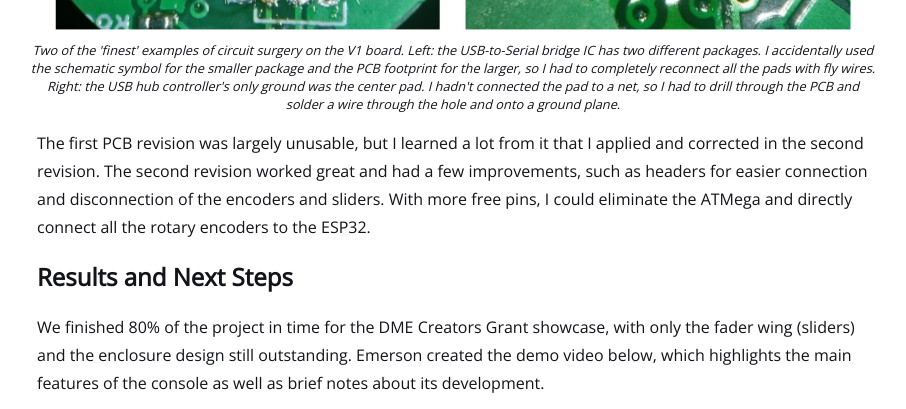
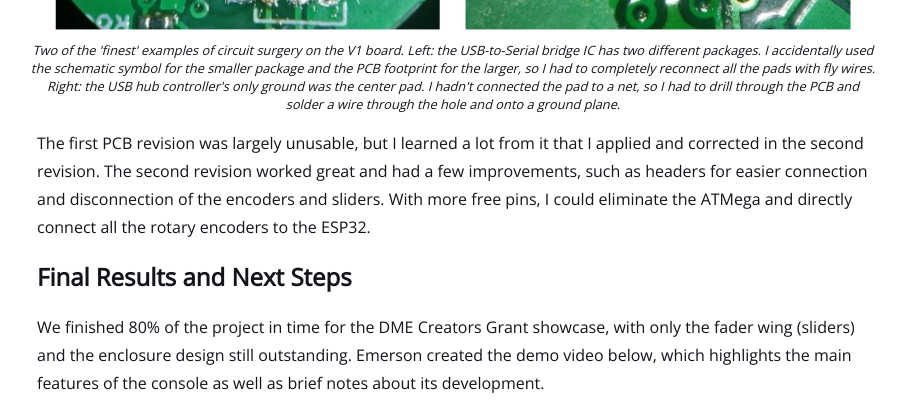
Before and after one commit to Aliasmk/aliasmk.github.io, a Jekyll site: the page built from _projects/emrsnxeos.md, in a window 1280 px wide and 900 px high, scrolled down 6757 px, cut to the strip 0-409 px from the top of the window. Shown: the whole strip, without its empty margins (187-1093 px from the left). Built offline with Jekyll 4.4.1, drawn with Linux system fonts in a browser that asks for light colours.

Commit message:
title fix

```diff
--- a/_projects/emrsnxeos.md
+++ b/_projects/emrsnxeos.md
@@ -100,7 +100,7 @@ alttext="Left: a magnified image of an upside down integrated circuit with tiny
 
 The first PCB revision was largely unusable, but I learned a lot from it that I applied and corrected in the second revision. The second revision worked great and had a few improvements, such as headers for easier connection and disconnection of the encoders and sliders. With more free pins, I could eliminate the ATMega and directly connect all the rotary encoders to the ESP32.
 
-## Results and Next Steps
+## Final Results and Next Steps
 We finished 80% of the project in time for the DME Creators Grant showcase, with only the fader wing (sliders) and the enclosure design still outstanding. Emerson created the demo video below, which highlights the main features of the console as well as brief notes about its development.
 
 <div style="text-align:center">
```
